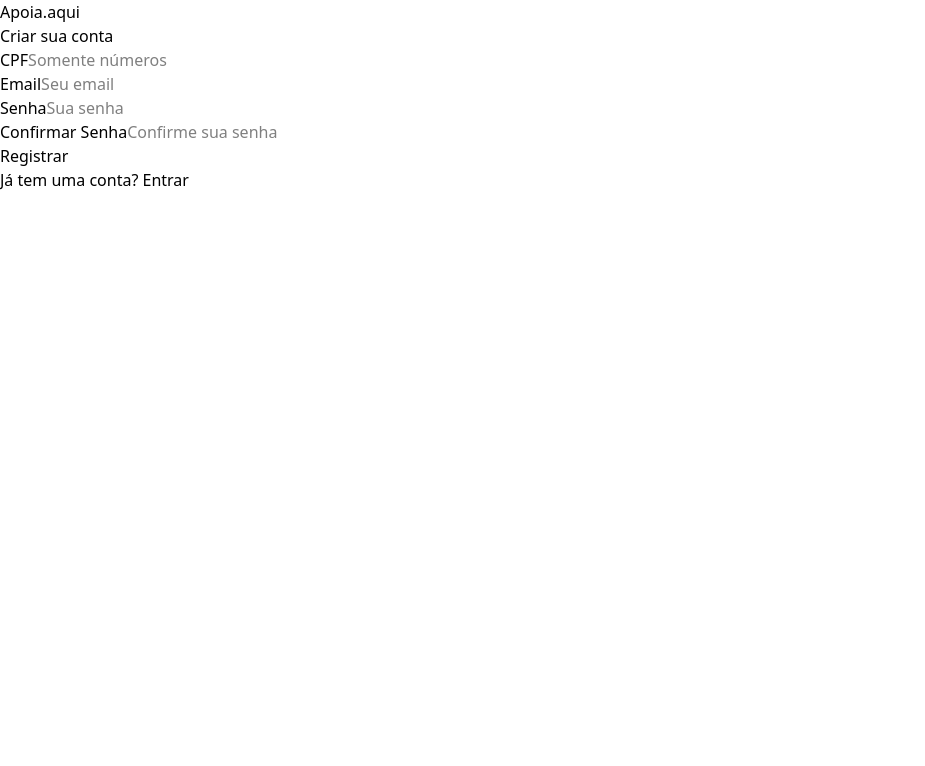
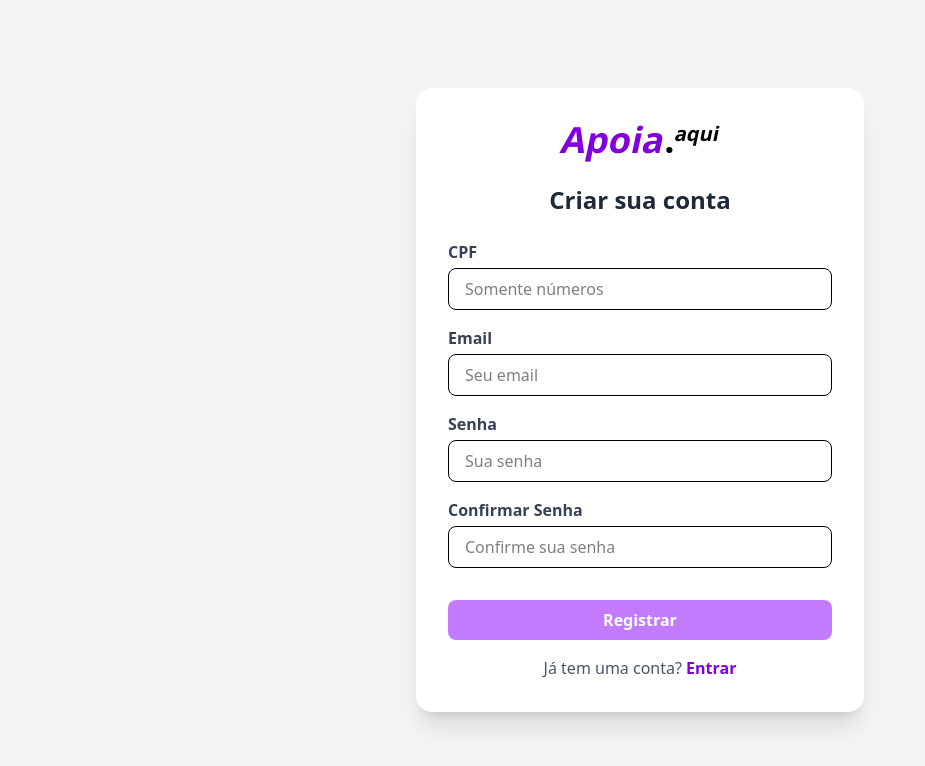
Before and after one commit to 2daniell/apoia.aqui, an Angular app: page /cadastro in a window 1280 px wide. Shown: the top 766 px of the page, without its empty margins (0-925 px from the left). Built offline with nearby package versions, Linux system fonts and the light colour scheme.

Commit message:
Componente cadastro: estilizacao

```diff
--- a/src/app/components/cadastro/cadastro.html
+++ b/src/app/components/cadastro/cadastro.html
@@ -1,65 +1,66 @@
 
-<div>
+<div class="min-h-screen flex items-center justify-center bg-gray-100 px-4">
 
-  <div>
+  <div class="w-full max-w-md bg-white shadow-xl rounded-2xl p-8">
 
-    <div>
-      <span>Apoia</span>
-      <span>.</span>
-      <span>aqui</span>
+    <div class="flex justify-center mb-6 select-none cursor-pointer">
+      <span class="text-4xl font-extrabold text-purple-700 transform -skew-x-12">Apoia</span>
+      <span class="text-4xl font-extrabold text-black">.</span>
+      <span class="text-xl text-black font-semibold transform -skew-x-12">aqui</span>
     </div>
 
-    <h2>
+    <h2 class="text-2xl font-extrabold text-center mb-6 text-gray-800">
       Criar sua conta
     </h2>
 
-    <form [formGroup]="form" (ngSubmit)="enviar()">
+    <form [formGroup]="form" (ngSubmit)="enviar()" class="flex flex-col gap-4">
 
 
       <div>
-        <label>CPF</label>
-        <input type="text" formControlName="cpf" placeholder="Somente números" />
+        <label class="text-gray-700 font-semibold">CPF</label>
+        <input type="text" formControlName="cpf" class="w-full mt-1 px-4 py-2 border rounded-lg focus:outline-none focus:ring-2 focus:ring-purple-600"
+          placeholder="Somente números" placeholder="Somente números" />
         @if (cpf?.invalid && cpf?.touched) {
-          <p>Informe um CPF válido (11 dígitos).</p>
+          <p class="text-red-600 text-sm mt-1">Informe um CPF válido (11 dígitos).</p>
         }
       </div>
 
       <div>
-        <label>Email</label>
-        <input type="email" formControlName="email" placeholder="Seu email" />
+        <label class="text-gray-700 font-semibold">Email</label>
+        <input type="email" formControlName="email" class="w-full mt-1 px-4 py-2 border rounded-lg focus:outline-none focus:ring-2 focus:ring-purple-600" placeholder="Seu email" />
         @if (email?.invalid && email?.touched) {
-          <p>Informe um email válido.</p>
+          <p class="text-red-600 text-sm mt-1">Informe um email válido.</p>
         }
       </div>
 
       <div>
-        <label>Senha</label>
-        <input type="password" formControlName="senha" placeholder="Sua senha" />
+        <label class="text-gray-700 font-semibold">Senha</label>
+        <input type="password" formControlName="senha" class="w-full mt-1 px-4 py-2 border rounded-lg focus:outline-none focus:ring-2 focus:ring-purple-600" placeholder="Sua senha" />
         @if (senha?.invalid && senha?.touched) {
-          <p>A senha deve ter no mínimo 6 caracteres.</p>
+          <p class="text-red-600 text-sm mt-1">A senha deve ter no mínimo 6 caracteres.</p>
         }
       </div>
 
       <div>
-        <label>Confirmar Senha</label>
-        <input type="password" formControlName="confirmarSenha" placeholder="Confirme sua senha" />
+        <label class="text-gray-700 font-semibold">Confirmar Senha</label>
+        <input type="password" formControlName="confirmarSenha" class="w-full mt-1 px-4 py-2 border rounded-lg focus:outline-none focus:ring-2 focus:ring-purple-600" placeholder="Confirme sua senha" />
         @if (confirmarSenha?.errors?.['mismatch'] && confirmarSenha?.touched) {
           <p>As senhas não coincidem.</p>
         }
         @if (confirmarSenha?.invalid && confirmarSenha?.touched && !confirmarSenha?.errors?.['mismatch']) {
-          <p>Confirme sua senha.</p>
+          <p class="text-red-600 text-sm mt-1">Confirme sua senha.</p>
         }
       </div>
 
-      <button type="submit" [disabled]="form.invalid">
+      <button type="submit" [disabled]="form.invalid" class="w-full bg-purple-700 hover:bg-purple-800 disabled:bg-purple-400 text-white py-2 rounded-lg font-bold mt-4 transition">
         Registrar
       </button>
 
     </form>
 
-    <p>
+    <p class="text-center text-gray-600 mt-4">
       Já tem uma conta?
-      <a (click)="voltarLogin()">
+      <a class="text-purple-700 font-semibold hover:underline cursor-pointer" (click)="voltarLogin()">
         Entrar
       </a>
     </p>
--- a/src/app/components/header/header.html
+++ b/src/app/components/header/header.html
@@ -7,7 +7,7 @@
         </div>
         <div class="flex items-center font-bold gap-4">
             <button class="cursor-pointer" (click)="entrar()">Entrar</button>
-            <a class="text-white bg-purple-700 px-4 py-2 rounded-lg cursor-pointer">Começar</a>
+            <button class="text-white bg-purple-700 px-4 py-2 rounded-lg cursor-pointer" (click)="cadastrar()">Começar</button>
         </div>
     </nav>
 </header>
--- a/src/app/components/header/header.ts
+++ b/src/app/components/header/header.ts
@@ -15,4 +15,8 @@
   entrar() {
     this.router.navigate(['/login']);
   }
+  cadastrar() {
+    this.router.navigate(['/cadastro']);
+  }
+
 }
```
